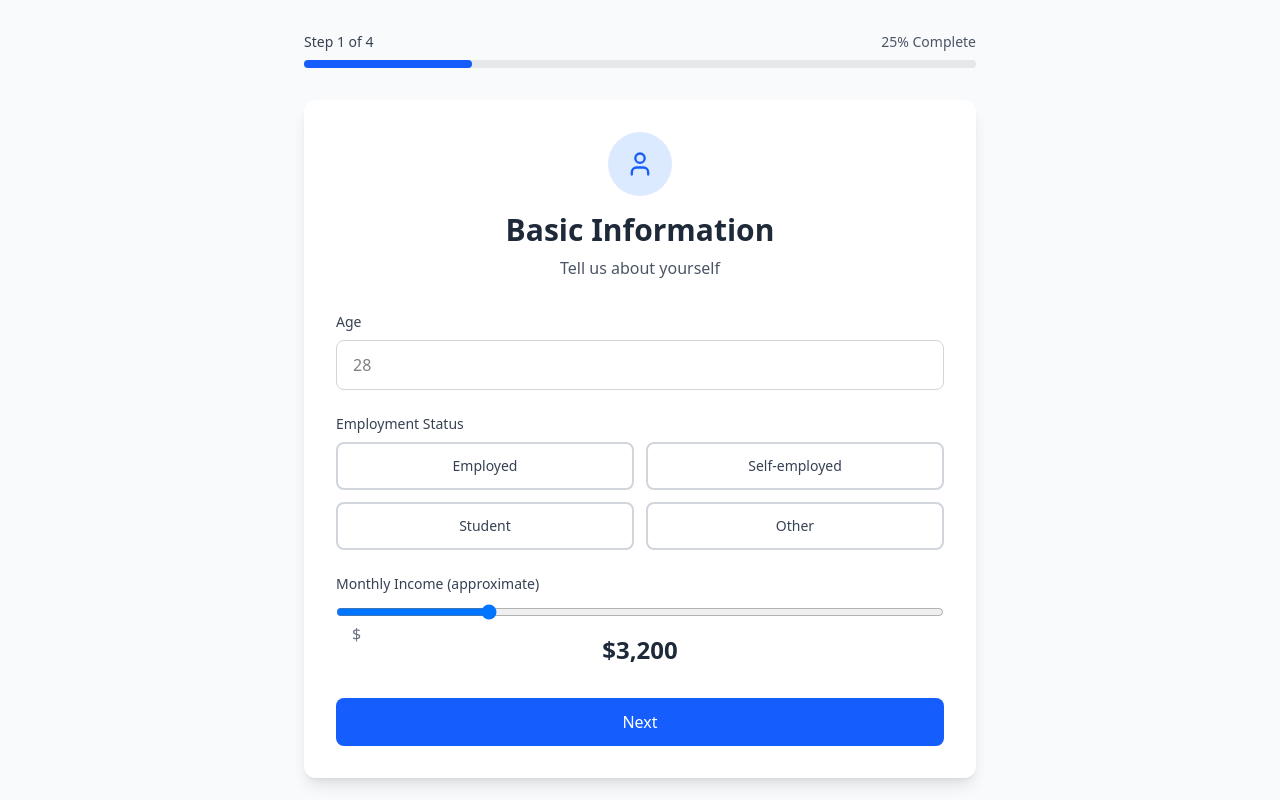
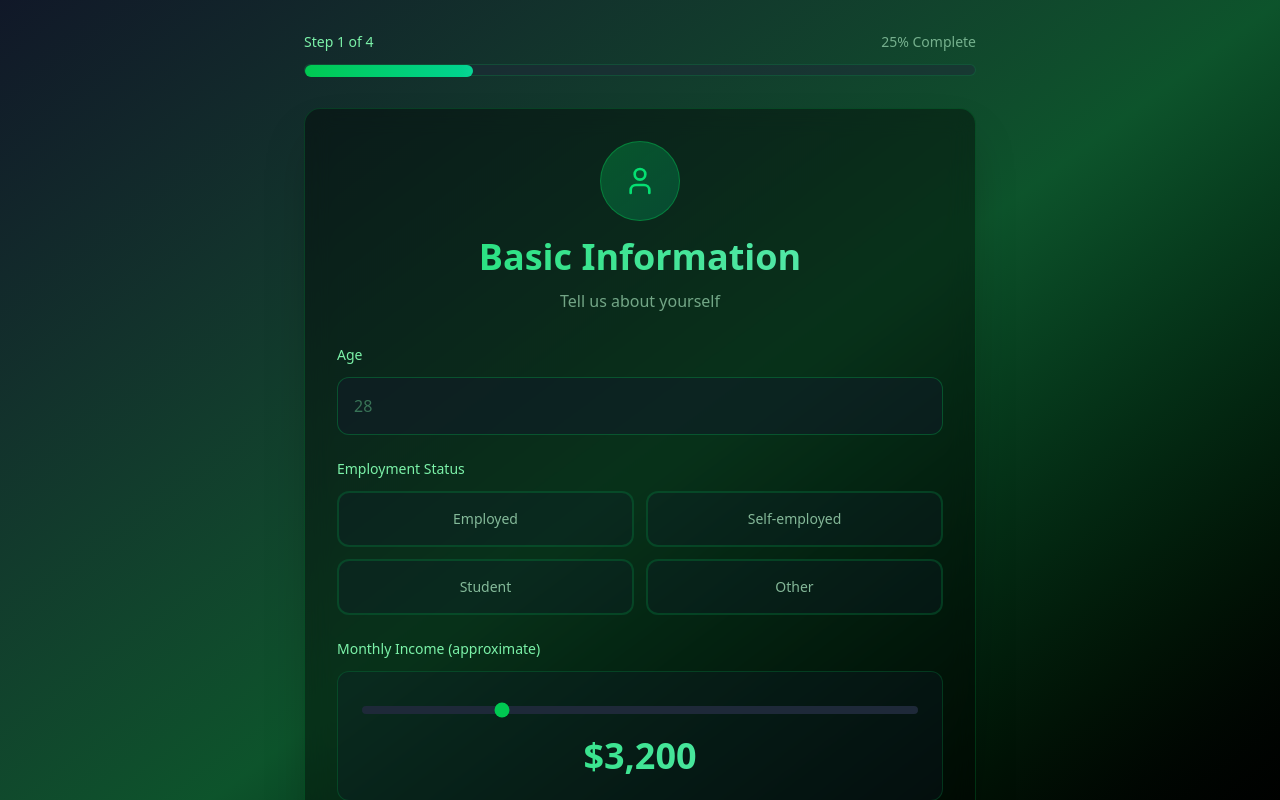
Before and after one commit to AzhaanGlitch/Aureon, a React (Vite) app: page /onboarding/profile in a window 1280 px wide. Shown: the top 800 px of the page. Built offline with nearby package versions, Linux system fonts and the light colour scheme.

Commit message:
Financial Profile Page UI updayed

```diff
--- a/src/pages/onboarding/FinancialProfilePage.jsx
+++ b/src/pages/onboarding/FinancialProfilePage.jsx
@@ -51,56 +51,60 @@ const FinancialProfilePage = () => {
   };
 
   return (
-    <div className="min-h-screen bg-gray-50 py-8 px-4">
+    <div className="min-h-screen bg-gradient-to-br from-gray-900 via-green-900 to-black py-8 px-4">
       <div className="max-w-2xl mx-auto">
         {/* Progress */}
         <div className="mb-8">
-          <div className="flex items-center justify-between mb-2">
-            <span className="text-sm font-medium text-gray-700">Step {step} of 4</span>
-            <span className="text-sm text-gray-600">{Math.round((step / 4) * 100)}% Complete</span>
+          <div className="flex items-center justify-between mb-3">
+            <span className="text-sm font-medium text-green-300">Step {step} of 4</span>
+            <span className="text-sm text-green-200/60">{Math.round((step / 4) * 100)}% Complete</span>
           </div>
-          <div className="w-full bg-gray-200 rounded-full h-2">
+          <div className="w-full bg-gray-800/50 rounded-full h-3 border border-green-500/20">
             <div
-              className="bg-blue-600 h-2 rounded-full transition-all"
+              className="bg-gradient-to-r from-green-500 to-emerald-400 h-3 rounded-full transition-all duration-500 relative overflow-hidden"
               style={{ width: `${(step / 4) * 100}%` }}
-            ></div>
+            >
+              <div className="absolute inset-0 bg-gradient-to-r from-transparent via-white/20 to-transparent animate-shimmer"></div>
+            </div>
           </div>
         </div>
 
-        <div className="bg-white rounded-xl shadow-lg p-8">
+        <div className="bg-black/40 backdrop-blur-md rounded-2xl shadow-2xl p-8 border border-green-500/20">
           {step === 1 && (
             <div>
               <div className="text-center mb-8">
-                <div className="w-16 h-16 bg-blue-100 rounded-full flex items-center justify-center mx-auto mb-4">
-                  <User size={28} className="text-blue-600" />
+                <div className="w-20 h-20 bg-gradient-to-br from-green-500/30 to-emerald-600/30 rounded-full flex items-center justify-center mx-auto mb-4 border border-green-500/40">
+                  <User size={32} className="text-green-400" />
                 </div>
-                <h1 className="text-3xl font-bold text-gray-800 mb-2">Basic Information</h1>
-                <p className="text-gray-600">Tell us about yourself</p>
+                <h1 className="text-4xl font-bold bg-gradient-to-r from-green-400 to-emerald-300 bg-clip-text text-transparent mb-3">
+                  Basic Information
+                </h1>
+                <p className="text-green-200/60">Tell us about yourself</p>
               </div>
 
               <div className="space-y-6">
                 <div>
-                  <label className="block text-sm font-medium text-gray-700 mb-2">Age</label>
+                  <label className="block text-sm font-medium text-green-300 mb-3">Age</label>
                   <input
                     type="number"
                     value={profileData.age}
                     onChange={(e) => setProfileData({ ...profileData, age: e.target.value })}
                     placeholder="28"
-                    className="w-full px-4 py-3 border border-gray-300 rounded-lg focus:ring-2 focus:ring-blue-500 outline-none"
+                    className="w-full px-4 py-4 bg-gray-900/50 border border-green-500/30 text-white placeholder-green-300/40 rounded-xl focus:ring-2 focus:ring-green-500 outline-none transition-all"
                   />
                 </div>
 
                 <div>
-                  <label className="block text-sm font-medium text-gray-700 mb-2">Employment Status</label>
+                  <label className="block text-sm font-medium text-green-300 mb-3">Employment Status</label>
                   <div className="grid grid-cols-2 gap-3">
                     {['Employed', 'Self-employed', 'Student', 'Other'].map((status) => (
                       <button
                         key={status}
                         onClick={() => setProfileData({ ...profileData, employment: status })}
-                        className={`p-3 rounded-lg border-2 text-sm font-medium transition ${
+                        className={`p-4 rounded-xl border-2 text-sm font-medium transition-all ${
                           profileData.employment === status
-                            ? 'border-blue-500 bg-blue-50 text-blue-700'
-                            : 'border-gray-300 text-gray-700 hover:border-gray-400'
+                            ? 'border-green-500 bg-green-950/40 text-green-300'
+                            : 'border-green-500/20 bg-gray-900/30 text-green-200/70 hover:border-green-500/40'
                         }`}
                       >
                         {status}
@@ -110,11 +114,10 @@ const FinancialProfilePage = () => {
                 </div>
 
                 <div>
-                  <label className="block text-sm font-medium text-gray-700 mb-2">
+                  <label className="block text-sm font-medium text-green-300 mb-3">
                     Monthly Income (approximate)
                   </label>
-                  <div className="relative">
-                    <span className="absolute left-4 top-1/2 -translate-y-1/2 text-gray-500">$</span>
+                  <div className="bg-gray-900/30 rounded-xl p-6 border border-green-500/20">
                     <input
                       type="range"
                       min="1000"
@@ -122,9 +125,9 @@ const FinancialProfilePage = () => {
                       step="100"
                       value={profileData.monthlyIncome}
                       onChange={(e) => setProfileData({ ...profileData, monthlyIncome: parseInt(e.target.value) })}
-                      className="w-full"
+                      className="w-full h-2 bg-gray-800 rounded-lg appearance-none cursor-pointer accent-green-500"
                     />
-                    <div className="text-center mt-2 text-2xl font-bold text-gray-800">
+                    <div className="text-center mt-4 text-4xl font-bold bg-gradient-to-r from-green-400 to-emerald-300 bg-clip-text text-transparent">
                       ${profileData.monthlyIncome.toLocaleString()}
                     </div>
                   </div>
@@ -136,11 +139,13 @@ const FinancialProfilePage = () => {
           {step === 2 && (
             <div>
               <div className="text-center mb-8">
-                <div className="w-16 h-16 bg-green-100 rounded-full flex items-center justify-center mx-auto mb-4">
-                  <Target size={28} className="text-green-600" />
+                <div className="w-20 h-20 bg-gradient-to-br from-emerald-500/30 to-emerald-600/30 rounded-full flex items-center justify-center mx-auto mb-4 border border-emerald-500/40">
+                  <Target size={32} className="text-emerald-400" />
                 </div>
-                <h1 className="text-3xl font-bold text-gray-800 mb-2">Financial Goals</h1>
-                <p className="text-gray-600">What do you want to achieve? (Select all)</p>
+                <h1 className="text-4xl font-bold bg-gradient-to-r from-green-400 to-emerald-300 bg-clip-text text-transparent mb-3">
+                  Financial Goals
+                </h1>
+                <p className="text-green-200/60">What do you want to achieve? (Select all)</p>
               </div>
 
               <div className="grid grid-cols-1 sm:grid-cols-2 gap-4">
@@ -148,25 +153,25 @@ const FinancialProfilePage = () => {
                   <button
                     key={goal}
                     onClick={() => toggleGoal(goal)}
-                    className={`p-4 rounded-lg border-2 text-left transition ${
+                    className={`p-5 rounded-xl border-2 text-left transition-all ${
                       profileData.goals.includes(goal)
-                        ? 'border-blue-500 bg-blue-50'
-                        : 'border-gray-300 hover:border-gray-400'
+                        ? 'border-green-500 bg-green-950/40'
+                        : 'border-green-500/20 bg-gray-900/30 hover:border-green-500/40'
                     }`}
                   >
                     <div className="flex items-center space-x-3">
-                      <div className={`w-5 h-5 rounded border-2 flex items-center justify-center ${
+                      <div className={`w-6 h-6 rounded border-2 flex items-center justify-center ${
                         profileData.goals.includes(goal)
-                          ? 'bg-blue-600 border-blue-600'
-                          : 'border-gray-400'
+                          ? 'bg-green-500 border-green-500'
+                          : 'border-green-500/40'
                       }`}>
                         {profileData.goals.includes(goal) && (
-                          <svg className="w-3 h-3 text-white" fill="currentColor" viewBox="0 0 12 12">
+                          <svg className="w-4 h-4 text-white" fill="currentColor" viewBox="0 0 12 12">
                             <path d="M10 3L4.5 8.5L2 6" stroke="currentColor" strokeWidth="2" fill="none"/>
                           </svg>
                         )}
                       </div>
-                      <span className="text-sm font-medium text-gray-800">{goal}</span>
+                      <span className="text-sm font-medium text-white">{goal}</span>
                     </div>
                   </button>
                 ))}
@@ -177,58 +182,60 @@ const FinancialProfilePage = () => {
           {step === 3 && (
             <div>
               <div className="text-center mb-8">
-                <div className="w-16 h-16 bg-purple-100 rounded-full flex items-center justify-center mx-auto mb-4">
-                  <DollarSign size={28} className="text-purple-600" />
+                <div className="w-20 h-20 bg-gradient-to-br from-purple-500/30 to-purple-600/30 rounded-full flex items-center justify-center mx-auto mb-4 border border-purple-500/40">
+                  <DollarSign size={32} className="text-purple-400" />
                 </div>
-                <h1 className="text-3xl font-bold text-gray-800 mb-2">Current Finances</h1>
-                <p className="text-gray-600">Help us understand your situation</p>
+                <h1 className="text-4xl font-bold bg-gradient-to-r from-green-400 to-emerald-300 bg-clip-text text-transparent mb-3">
+                  Current Finances
+                </h1>
+                <p className="text-green-200/60">Help us understand your situation</p>
               </div>
 
               <div className="space-y-6">
                 <div>
-                  <label className="block text-sm font-medium text-gray-700 mb-2">
+                  <label className="block text-sm font-medium text-green-300 mb-3">
                     Total Savings
                   </label>
                   <div className="relative">
-                    <span className="absolute left-4 top-1/2 -translate-y-1/2 text-gray-500">$</span>
+                    <span className="absolute left-4 top-1/2 -translate-y-1/2 text-green-400 text-lg">$</span>
                     <input
                       type="number"
                       value={profileData.savings}
                       onChange={(e) => setProfileData({ ...profileData, savings: e.target.value })}
                       placeholder="8,500"
-                      className="w-full pl-8 pr-4 py-3 border border-gray-300 rounded-lg focus:ring-2 focus:ring-blue-500 outline-none"
+                      className="w-full pl-10 pr-4 py-4 bg-gray-900/50 border border-green-500/30 text-white placeholder-green-300/40 rounded-xl focus:ring-2 focus:ring-green-500 outline-none transition-all"
                     />
                   </div>
                 </div>
 
                 <div>
-                  <label className="block text-sm font-medium text-gray-700 mb-2">
+                  <label className="block text-sm font-medium text-green-300 mb-3">
                     Monthly Expenses (estimate)
                   </label>
                   <div className="relative">
-                    <span className="absolute left-4 top-1/2 -translate-y-1/2 text-gray-500">$</span>
+                    <span className="absolute left-4 top-1/2 -translate-y-1/2 text-green-400 text-lg">$</span>
                     <input
                       type="number"
                       value={profileData.monthlyExpenses}
                       onChange={(e) => setProfileData({ ...profileData, monthlyExpenses: e.target.value })}
                       placeholder="2,400"
-                      className="w-full pl-8 pr-4 py-3 border border-gray-300 rounded-lg focus:ring-2 focus:ring-blue-500 outline-none"
+                      className="w-full pl-10 pr-4 py-4 bg-gray-900/50 border border-green-500/30 text-white placeholder-green-300/40 rounded-xl focus:ring-2 focus:ring-green-500 outline-none transition-all"
                     />
                   </div>
                 </div>
 
                 <div>
-                  <label className="block text-sm font-medium text-gray-700 mb-2">
+                  <label className="block text-sm font-medium text-green-300 mb-3">
                     Debts (if any)
                   </label>
                   <div className="relative">
-                    <span className="absolute left-4 top-1/2 -translate-y-1/2 text-gray-500">$</span>
+                    <span className="absolute left-4 top-1/2 -translate-y-1/2 text-green-400 text-lg">$</span>
                     <input
                       type="number"
                       value={profileData.debts}
                       onChange={(e) => setProfileData({ ...profileData, debts: e.target.value })}
                       placeholder="0"
-                      className="w-full pl-8 pr-4 py-3 border border-gray-300 rounded-lg focus:ring-2 focus:ring-blue-500 outline-none"
+                      className="w-full pl-10 pr-4 py-4 bg-gray-900/50 border border-green-500/30 text-white placeholder-green-300/40 rounded-xl focus:ring-2 focus:ring-green-500 outline-none transition-all"
                     />
                   </div>
                 </div>
@@ -239,16 +246,18 @@ const FinancialProfilePage = () => {
           {step === 4 && (
             <div>
               <div className="text-center mb-8">
-                <div className="w-16 h-16 bg-orange-100 rounded-full flex items-center justify-center mx-auto mb-4">
-                  <TrendingUp size={28} className="text-orange-600" />
+                <div className="w-20 h-20 bg-gradient-to-br from-orange-500/30 to-orange-600/30 rounded-full flex items-center justify-center mx-auto mb-4 border border-orange-500/40">
+                  <TrendingUp size={32} className="text-orange-400" />
                 </div>
-                <h1 className="text-3xl font-bold text-gray-800 mb-2">Preferences</h1>
-                <p className="text-gray-600">Customize your experience</p>
+                <h1 className="text-4xl font-bold bg-gradient-to-r from-green-400 to-emerald-300 bg-clip-text text-transparent mb-3">
+                  Preferences
+                </h1>
+                <p className="text-green-200/60">Customize your experience</p>
               </div>
 
               <div className="space-y-6">
                 <div>
-                  <label className="block text-sm font-medium text-gray-700 mb-3">
+                  <label className="block text-sm font-medium text-green-300 mb-4">
                     Risk Tolerance (for investments)
                   </label>
                   <div className="space-y-3">
@@ -260,27 +269,27 @@ const FinancialProfilePage = () => {
                       <button
                         key={option.value}
                         onClick={() => setProfileData({ ...profileData, riskTolerance: option.value })}
-                        className={`w-full p-4 rounded-lg border-2 text-left transition ${
+                        className={`w-full p-5 rounded-xl border-2 text-left transition-all ${
                           profileData.riskTolerance === option.value
-                            ? 'border-blue-500 bg-blue-50'
-                            : 'border-gray-300 hover:border-gray-400'
+                            ? 'border-green-500 bg-green-950/40'
+                            : 'border-green-500/20 bg-gray-900/30 hover:border-green-500/40'
                         }`}
                       >
-                        <div className="font-semibold text-gray-800">{option.label}</div>
-                        <div className="text-sm text-gray-600">{option.desc}</div>
+                        <div className="font-semibold text-white text-lg">{option.label}</div>
+                        <div className="text-sm text-green-200/70 mt-1">{option.desc}</div>
                       </button>
                     ))}
                   </div>
                 </div>
 
                 <div>
-                  <label className="block text-sm font-medium text-gray-700 mb-2">
+                  <label className="block text-sm font-medium text-green-300 mb-3">
                     Currency
                   </label>
                   <select
                     value={profileData.currency}
                     onChange={(e) => setProfileData({ ...profileData, currency: e.target.value })}
-                    className="w-full px-4 py-3 border border-gray-300 rounded-lg focus:ring-2 focus:ring-blue-500 outline-none"
+                    className="w-full px-4 py-4 bg-gray-900/50 border border-green-500/30 text-white rounded-xl focus:ring-2 focus:ring-green-500 outline-none transition-all"
                   >
                     <option value="USD">USD ($)</option>
                     <option value="EUR">EUR (€)</option>
@@ -290,7 +299,7 @@ const FinancialProfilePage = () => {
                 </div>
 
                 <div>
-                  <label className="block text-sm font-medium text-gray-700 mb-2">
+                  <label className="block text-sm font-medium text-green-300 mb-3">
                     Budget Period
                   </label>
                   <div className="grid grid-cols-3 gap-3">
@@ -298,10 +307,10 @@ const FinancialProfilePage = () => {
                       <button
                         key={period}
                         onClick={() => setProfileData({ ...profileData, budgetPeriod: period.toLowerCase() })}
-                        className={`p-3 rounded-lg border-2 text-sm font-medium transition ${
+                        className={`p-4 rounded-xl border-2 text-sm font-medium transition-all ${
                           profileData.budgetPeriod === period.toLowerCase()
-                            ? 'border-blue-500 bg-blue-50 text-blue-700'
-                            : 'border-gray-300 text-gray-700 hover:border-gray-400'
+                            ? 'border-green-500 bg-green-950/40 text-green-300'
+                            : 'border-green-500/20 bg-gray-900/30 text-green-200/70 hover:border-green-500/40'
                         }`}
                       >
                         {period}
@@ -318,20 +327,35 @@ const FinancialProfilePage = () => {
             {step > 1 && (
               <button
                 onClick={() => setStep(step - 1)}
-                className="flex-1 py-3 border border-gray-300 rounded-lg font-medium text-gray-700 hover:bg-gray-50 transition"
+                className="flex-1 py-4 border border-green-500/30 text-green-300 rounded-xl hover:bg-green-950/30 transition-all font-medium"
               >
                 Back
               </button>
             )}
             <button
               onClick={handleNext}
-              className="flex-1 py-3 bg-blue-600 text-white rounded-lg font-medium hover:bg-blue-700 transition"
+              className="flex-1 py-4 bg-gradient-to-r from-green-500 to-emerald-600 text-white rounded-xl font-medium hover:shadow-lg hover:shadow-green-500/50 transition-all duration-300 border border-green-400/30 hover:scale-[1.02]"
             >
               {step === 4 ? 'Continue' : 'Next'}
             </button>
           </div>
         </div>
       </div>
+
+      <style>{`
+        @keyframes shimmer {
+          0% {
+            transform: translateX(-100%);
+          }
+          100% {
+            transform: translateX(100%);
+          }
+        }
+
+        .animate-shimmer {
+          animation: shimmer 2s infinite;
+        }
+      `}</style>
     </div>
   );
 };
```
